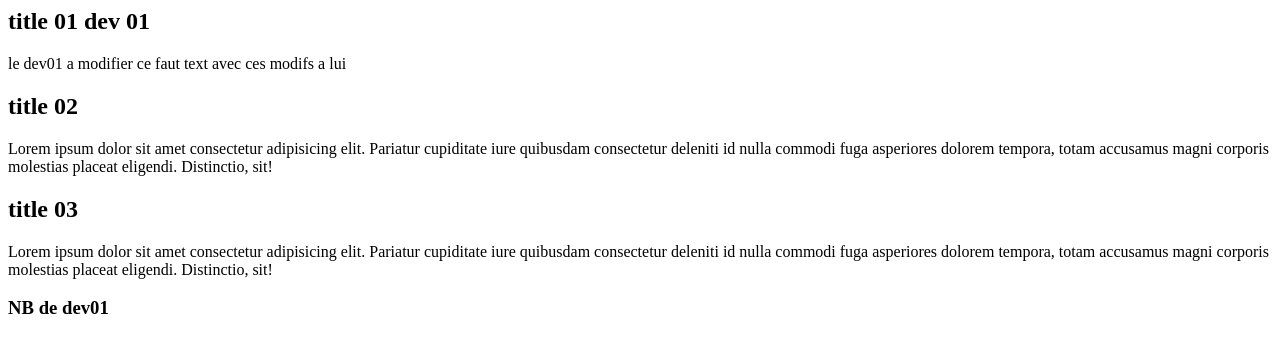
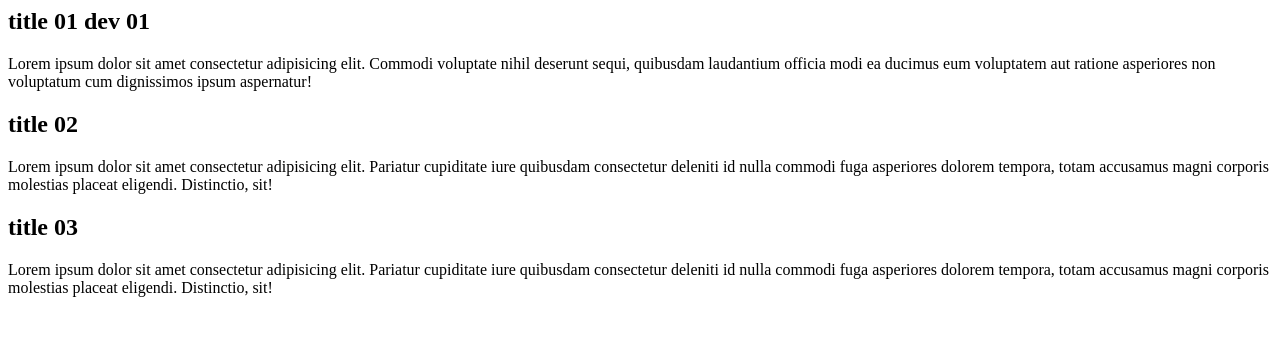
Before and after one commit to younesh/git-tests, a plain HTML site: page index.html in a window 1280 px wide. Drawn offline with Linux system fonts and the light colour scheme.

Commit message:
master :remettre a 0 l'exercice, pour faire un new depart

```diff
--- a/index.html
+++ b/index.html
@@ -7,7 +7,7 @@
 <body>
     <section>
         <h1>title 01 dev 01</h1>
-        <p> le dev01 a modifier ce faut text avec ces modifs a lui </p>
+        <p> Lorem ipsum dolor sit amet consectetur adipisicing elit. Commodi voluptate nihil deserunt sequi, quibusdam laudantium officia modi ea ducimus eum voluptatem aut ratione asperiores non voluptatum cum dignissimos ipsum aspernatur! </p>
 
     </section>
 
@@ -29,9 +29,6 @@
 
     </section>
 
-    <section>
-        <h3> NB de dev01</h3>
-    </section>
 </body>
 
 </html>
```
